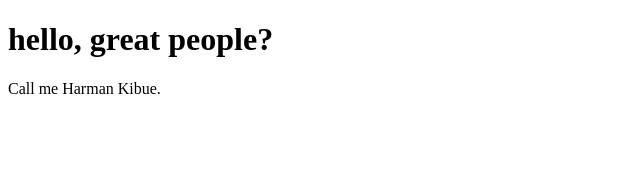
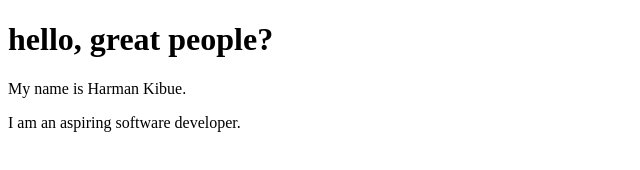
Before and after one commit to harmannkibue/website-, a plain HTML site: page index.html in a window 1280 px wide. Shown: the whole page, without its empty margins (0-640 px from the left). Drawn offline with Linux system fonts and the light colour scheme.

Commit message:
commiting all the logs

```diff
--- a/index.html
+++ b/index.html
@@ -5,6 +5,7 @@
     </head>
     <body>
       <h1>hello, great people?</h1>
-      <p>Call me Harman Kibue.</p>
+      <p>My name is Harman Kibue.</p>
+      <p>I am an aspiring software developer. </p>
     </body>
  </html>
```
Also changed, not shown: 1 other file.
